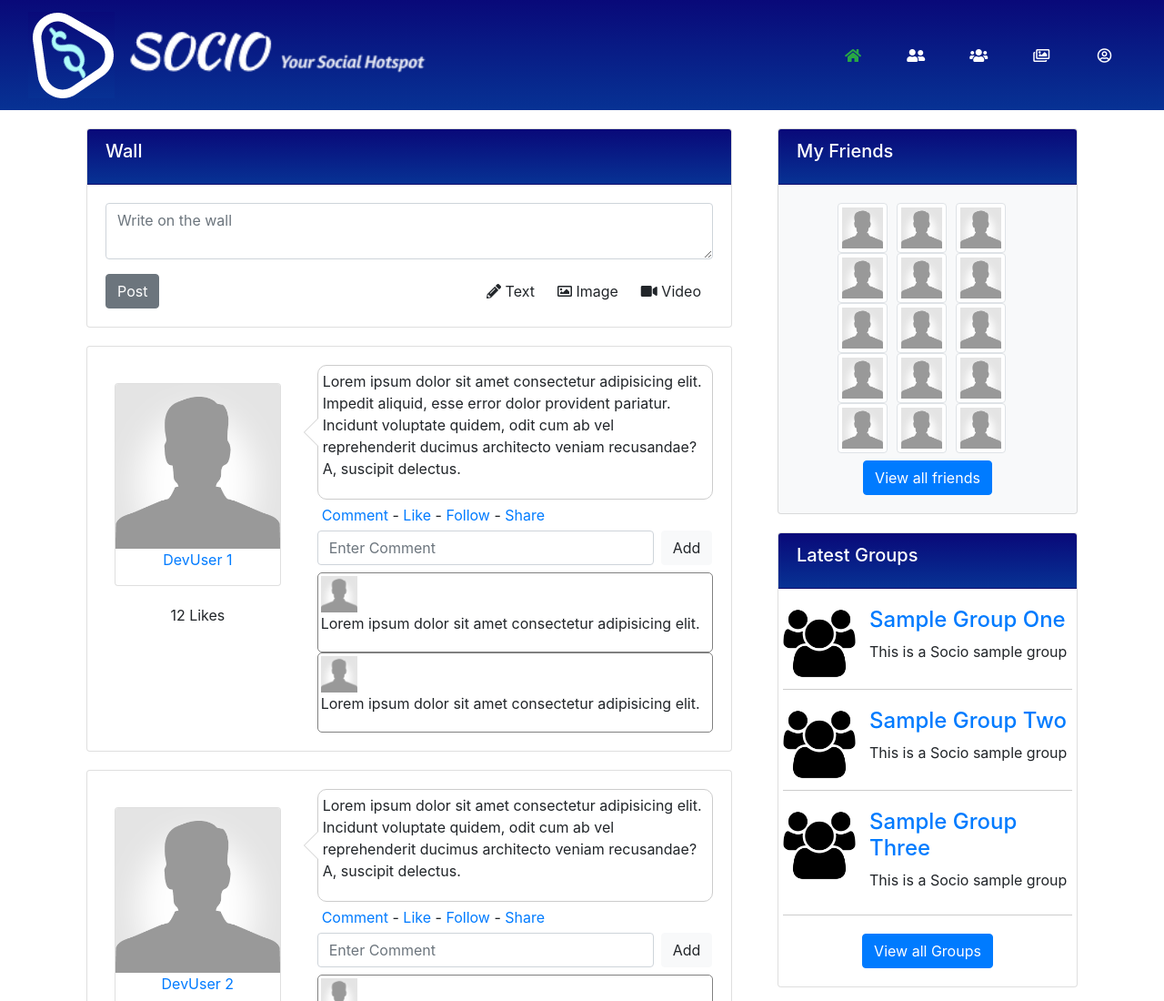
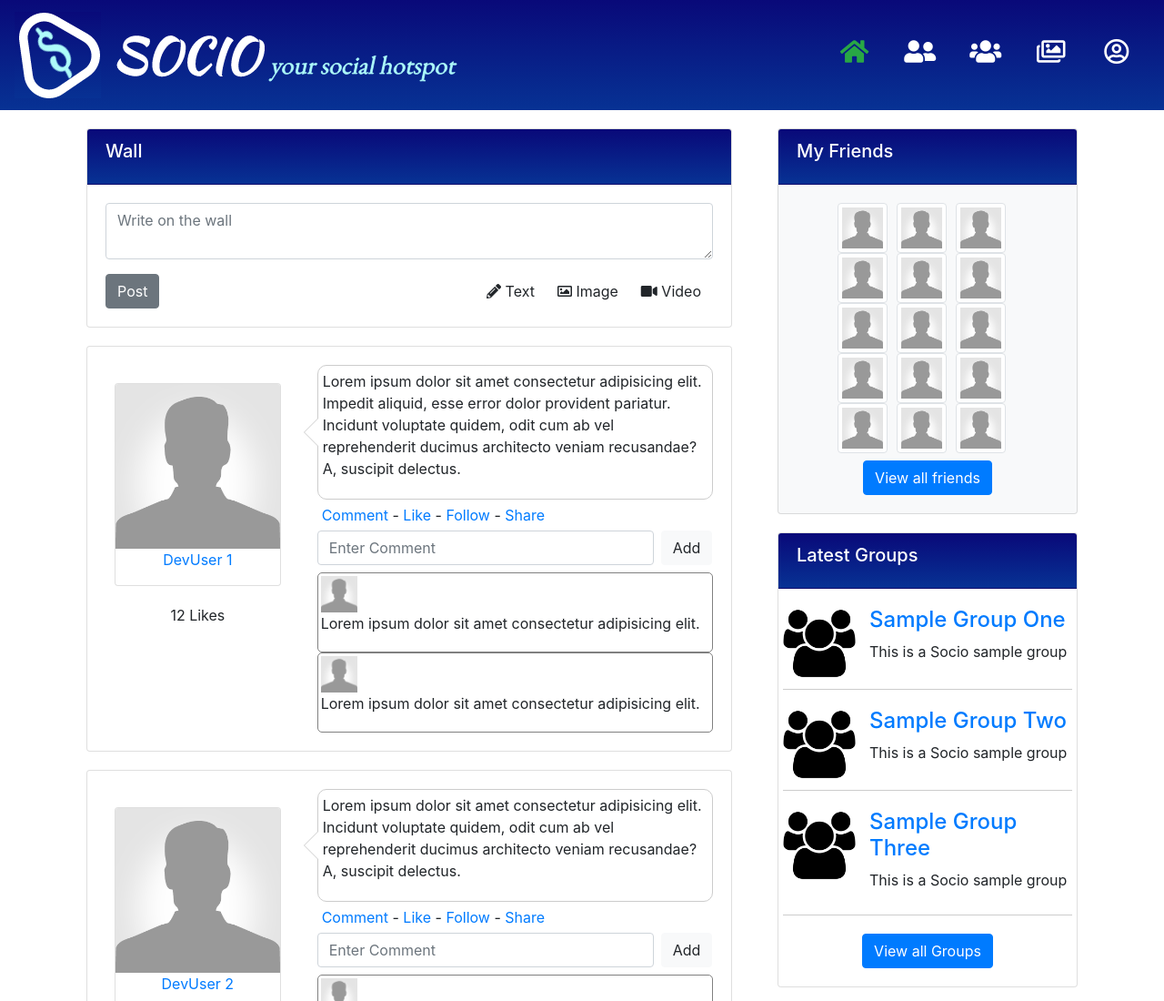
Before and after one commit to Ajas757/Socio, a website: page index.html in a window 1280 px wide. Shown: the top 1100 px of the page at 91% size. Drawn offline with Linux system fonts and the light colour scheme.

Commit message:
v.0.50. updating navbar

```diff
--- a/index.html
+++ b/index.html
@@ -23,29 +23,61 @@
 
   <body>
     <!-- Navigation -->
-    <nav class="navbar navbar-expand-md sticky-top">
-      <div class="container-fluid">
-        <a href="#" class="navbar-brand"><img src="img/logo.png"></a>
-        <a href="#" class="navbar-brand d-none d-sm-block"><img src="img/logo2.png"></a>
-        <div class="collapse navbar-collapse" id="navbarResponsive">
-          <ul class="navbar-nav nav-pills w-50 nav-justified ml-auto">
+    <nav class="navbar navbar-expand-lg navbar-light bg-light sticky-top">
+      <a href="#" class="navbar-brand"><img src="img/logo.png"/></a>
+      <a href="#" class="navbar-brand d-none d-md-block"
+        ><img src="img/brand-lg.png"
+      /></a>
+      <a href="#" class="navbar-brand d-none d-sm-block d-md-none mr-auto"
+        ><img src="img/brand-sm.png" style="height: 55px;"
+      /></a>
+      <button class="navbar-toggler" type="button" data-toggle="collapse" data-target="#navbarResponsive" aria-controls="navbarSupportedContent" aria-expanded="false" aria-label="Toggle navigation">
+        <span class="navbar-toggler-icon"></span>
+      </button>
+
+      <div class="collapse navbar-collapse nav-justified" id="navbarResponsive">
+        <ul class="navbar-nav nav-pills w-50 flex-row ml-auto nav-justified">
           <li class="nav-item">
-              <a class="nav-link text-success active bg-transparent fas fa-home" href="index.html"></a>
+            <h3>
+              <a
+                class="nav-link text-success active bg-transparent fas fa-home"
+                href="index.html"
+              ></a>
+            </h3>
           </li>
           <li class="nav-item">
-              <a class="nav-link text-white fas fa-user-friends" href="members.html"></a>
+            <h3>
+              <a
+                class="nav-link text-white fas fa-user-friends"
+                href="members.html"
+              ></a>
+            </h3>
           </li>
           <li class="nav-item">
-              <a class="nav-link text-white fas fa-users" href="groups.html"></a>
+            <h3>
+              <a
+                class="nav-link text-white fas fa-users"
+                href="groups.html"
+              ></a>
+            </h3>
           </li>
           <li class="nav-item">
-              <a class="nav-link text-white far fa-images" href="photos.html"></a>
+            <h3>
+              <a
+                class="nav-link text-white far fa-images"
+                href="photos.html"
+              ></a>
+            </h3>
           </li>
           <li class="nav-item">
-              <a class="nav-link text-white far fa-user-circle" href="profile.html"></a>
+            <h3>
+              <a
+                class="nav-link text-white far fa-user-circle"
+                href="profile.html"
+              ></a>
+            </h3>
           </li>
         </ul>
-        </div>
       </div>
     </nav>
 
```
Also changed, not shown: groups.html (+16 -3 lines), members.html (+14 -1 lines), photos.html (+16 -3 lines), profile.html (+16 -3 lines), img/brand-lg.png (added), img/brand-sm.png (added), img/logo2.png (deleted), img/logo3.png (deleted). Lines whose indentation alone changed are shown as unchanged.
